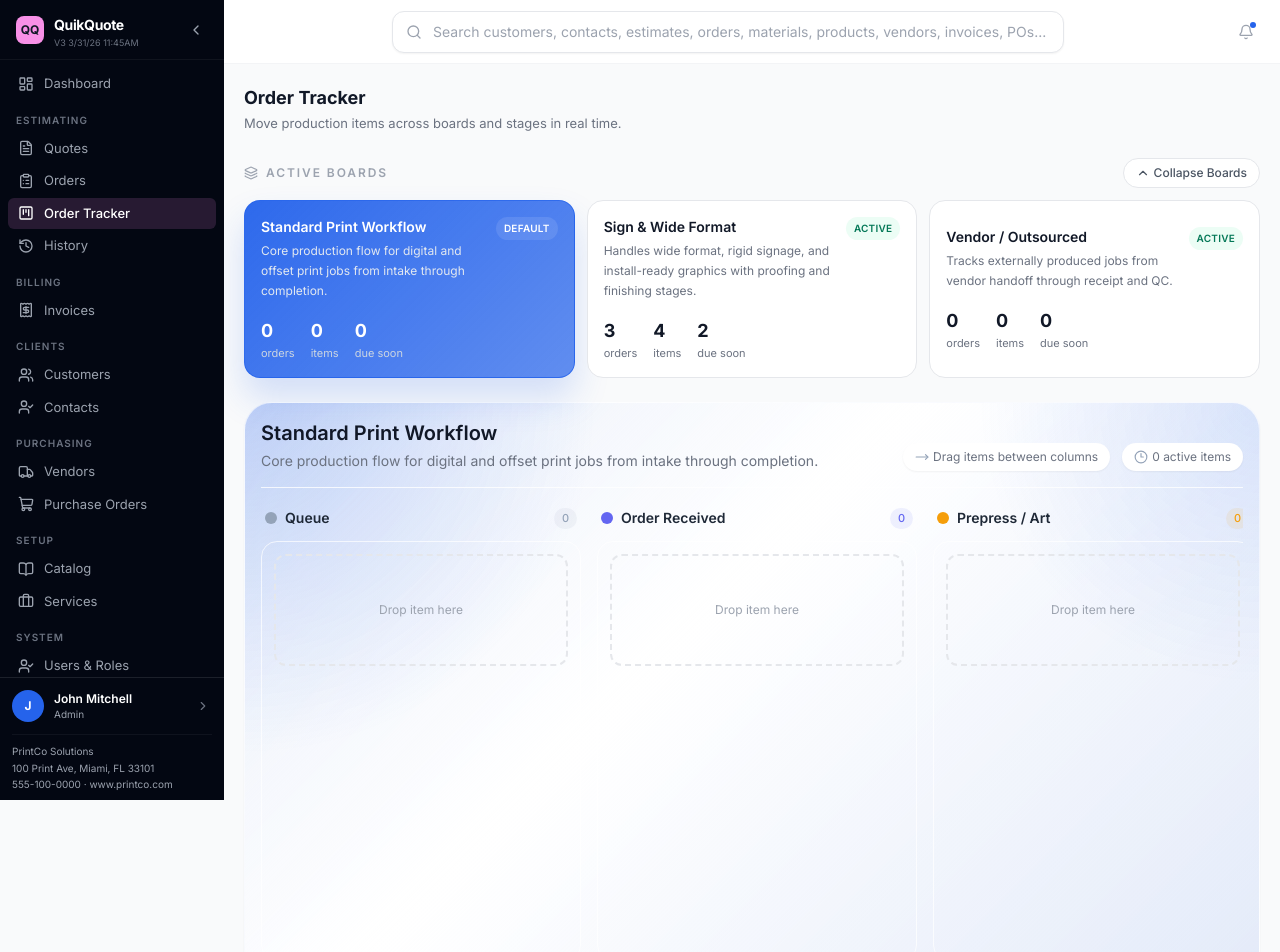
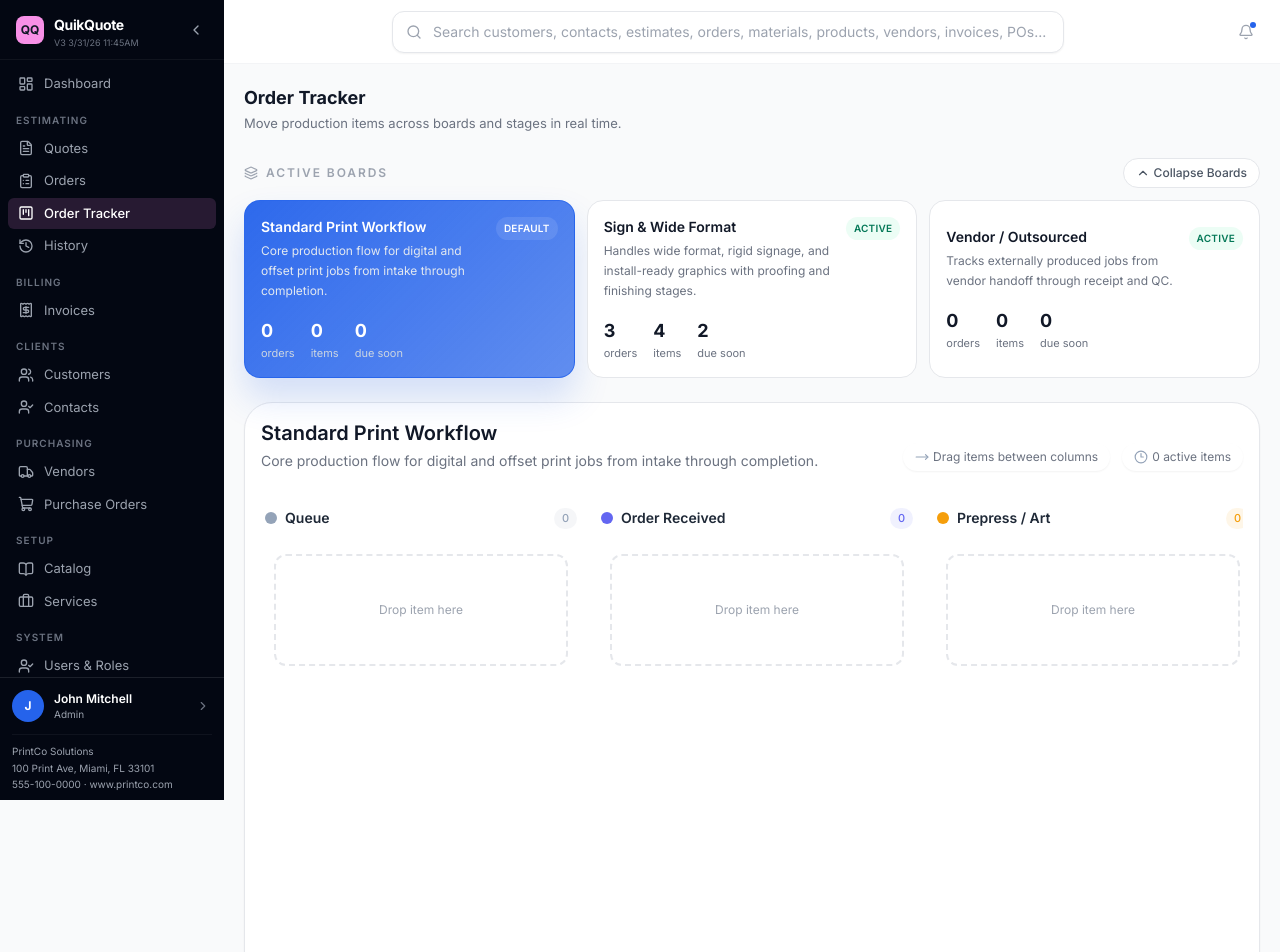
Before and after one commit to jorfdz/QuickQuote, a React (Vite) app: page /tracker in a window 1280 px wide. Shown: the top 952 px of the page. Built offline with nearby package versions, Linux system fonts and the light colour scheme.

Commit message:
Tracker Backround Removed

```diff
--- a/src/pages/OrderTracker/index.tsx
+++ b/src/pages/OrderTracker/index.tsx
@@ -140,10 +140,6 @@ export const OrderTracker: React.FC = () => {
   }, [activeBoards, orders]);
 
   const brandColor = companySettings.primaryBrandColor || '#2563eb';
-  const boardSurfaceStyle = useMemo(() => ({
-    backgroundImage: `radial-gradient(circle at top left, ${withAlpha(brandColor, 0.22)}, transparent 30%), radial-gradient(circle at top right, ${withAlpha(brandColor, 0.14)}, transparent 24%), linear-gradient(135deg, ${withAlpha(brandColor, 0.08)}, rgba(255,255,255,0.98) 42%, ${withAlpha(brandColor, 0.1)})`,
-  }), [brandColor]);
-
   const activeDragItem = trackerItems.find((item) => item.id === activeDragId) || null;
 
   const moveItemToStage = (itemId: string, stageId: string) => {
@@ -259,7 +255,7 @@ export const OrderTracker: React.FC = () => {
         )}
       </section>
 
-      <section className="rounded-[28px] border border-white/70 p-4 shadow-sm" style={boardSurfaceStyle}>
+      <section className="rounded-[28px] border border-gray-200 bg-white p-4 shadow-sm">
         <div className="mb-5 flex flex-col gap-4 border-b border-white/80 pb-4 lg:flex-row lg:items-end lg:justify-between">
           <div>
             <h2 className="text-xl font-semibold text-gray-900">{workflow.name}</h2>
```
